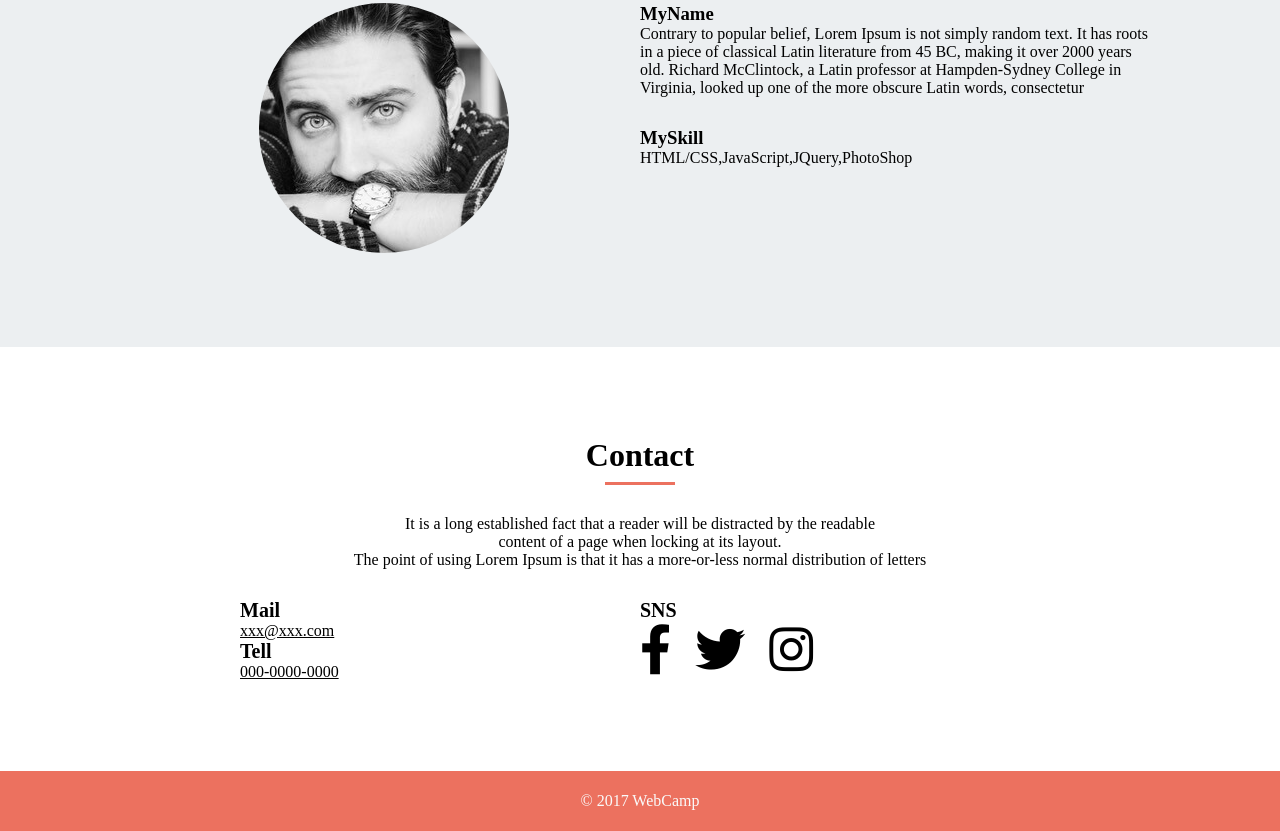
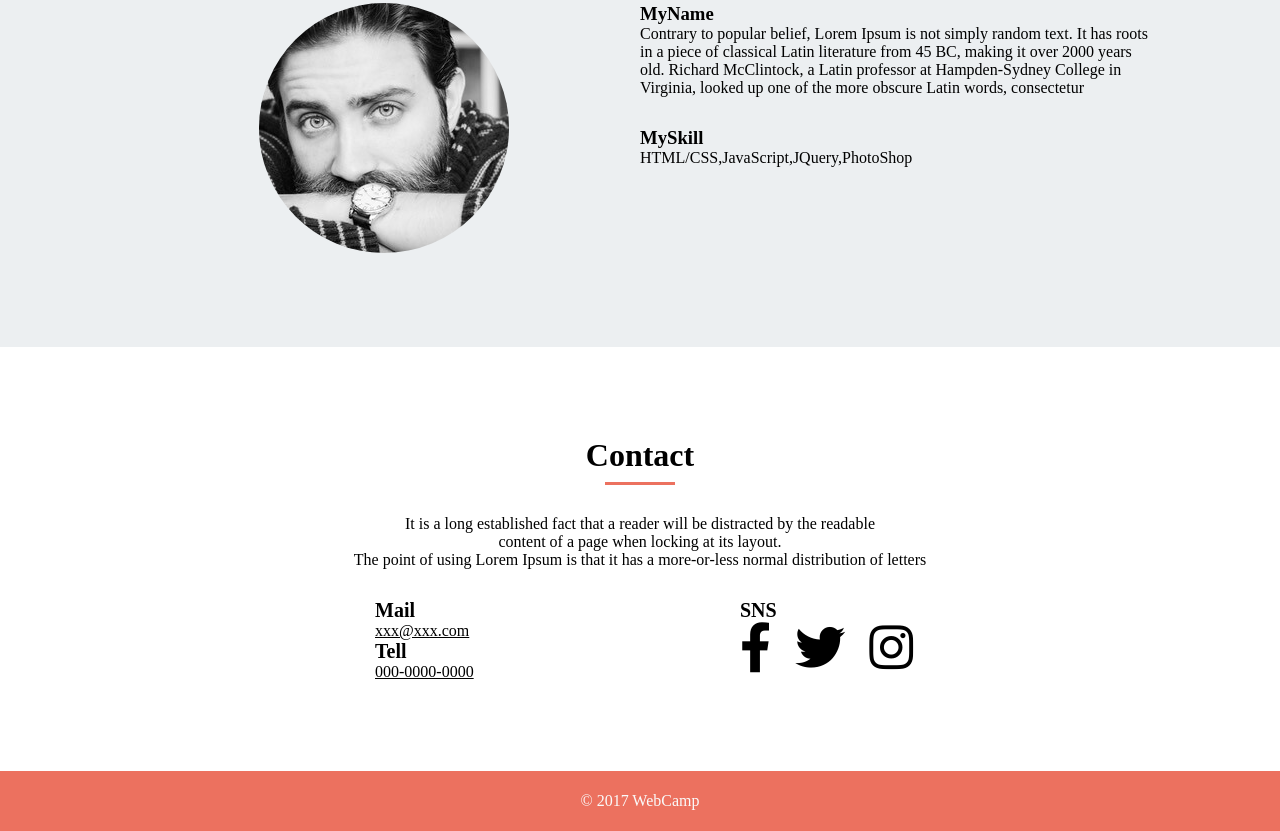
Before and after one commit to Lucana0725/my_site, a plain HTML site: page index.html in a window 1280 px wide. Shown: the part 2400-3231 px from the top of the page. Drawn offline with Linux system fonts and the light colour scheme.

Commit message:
[Finish]Contactフォームのレイアウト調整

```diff
--- a/css/styles.css
+++ b/css/styles.css
@@ -318,6 +318,7 @@ main {
   width: 400px;
 }
 .contact-left-contents {
+  width: 130px;
   margin: 0 auto;
 }
 .contact-left-contents > h3 {
@@ -338,16 +339,21 @@ main {
   width: 400px;
 }
 
+.sns {
+  width: 200px;
+  margin: 0 auto;
+}
+
 .sns > h3 {
   font-size: 20px;
 }
 
-.sns > span {
+.sns > .fab {
   font-size: 50px;
   margin-right: 20px;
   color: #000000;
 }
-.sns > span:last-child {
+.sns > .fab:last-child {
   margin-right: 0;
 }
 
--- a/index.html
+++ b/index.html
@@ -159,9 +159,9 @@
                 <!--<span><a href="#"><i class="fab fa-facebook-f"></i></a></span>-->
                 <!--<span><a href="#"><i class="fab fa-twitter"></i></a></span>-->
                 <!--<span><a href="#"><i class="fab fa-instagram"></i></a></span>-->
-                <span><i class="fab fa-facebook-f"></i></span>
-                <span><i class="fab fa-twitter"></i></span>
-                <span><i class="fab fa-instagram"></i></span>
+                <i class="fab fa-facebook-f"></i>
+                <i class="fab fa-twitter"></i>
+                <i class="fab fa-instagram"></i>
               </div>
             </div>
           </div>
```
